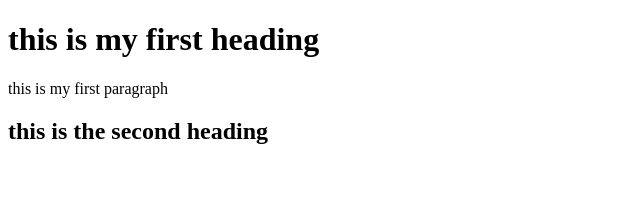
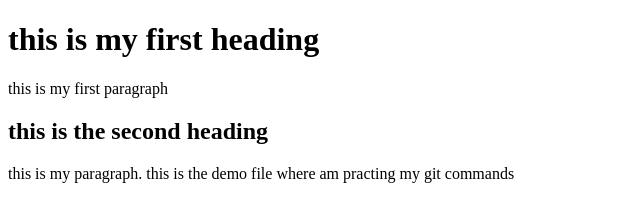
Before and after one commit to zainamer/bootcamp, a plain HTML site: page index.html in a window 1280 px wide. Shown: the whole page, without its empty margins (0-640 px from the left). Drawn offline with Linux system fonts and the light colour scheme.

Commit message:
changes in new branch

```diff
--- a/index.html
+++ b/index.html
@@ -9,6 +9,8 @@
     <h1>this is my first heading</h1>
     <p>this is my first paragraph</p>
     <h2>this is the second heading</h2>
+    <p>this is my paragraph. this is the demo file where am practing my git commands</p>
+
 
 </body>
 </html>
```
Also changed, not shown: index.txt.txt (deleted), util.txt.txt, 1 other file.
